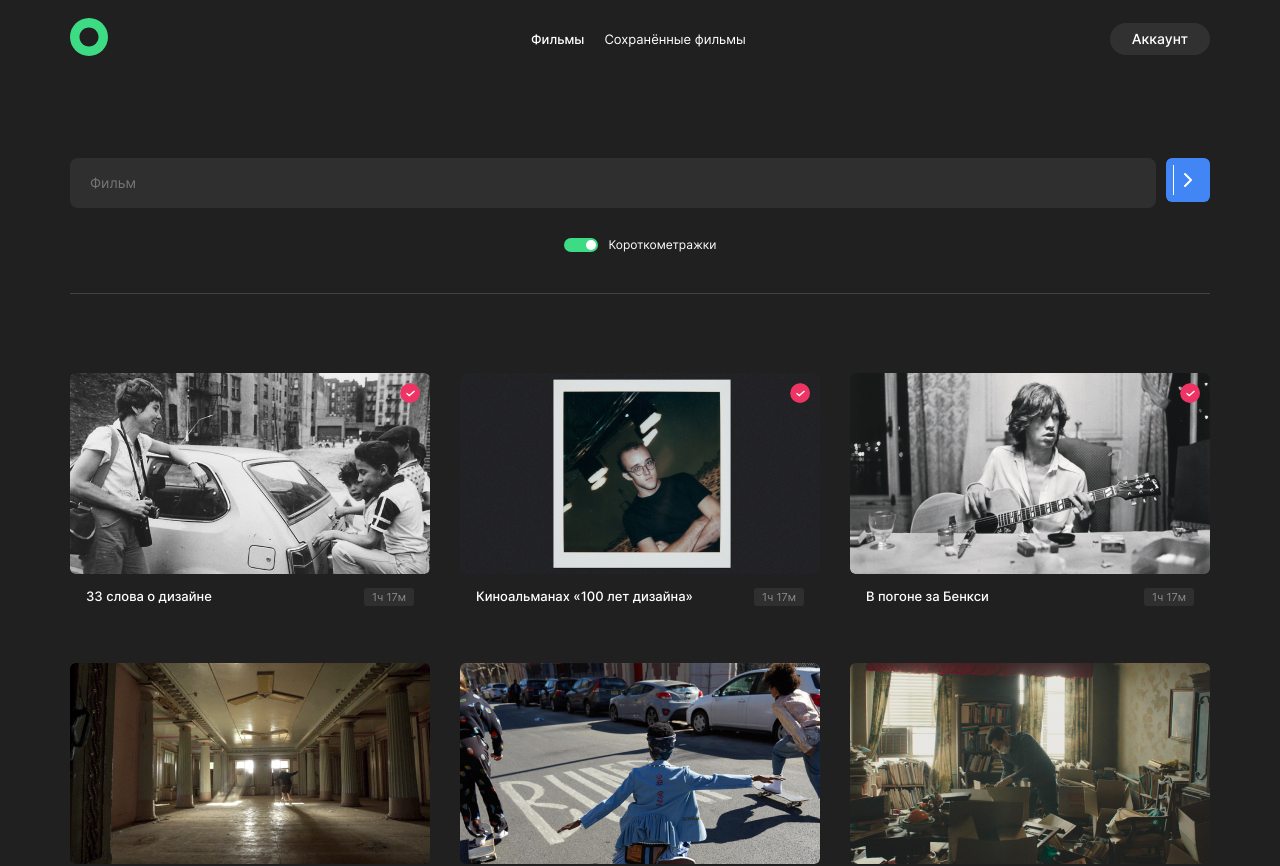
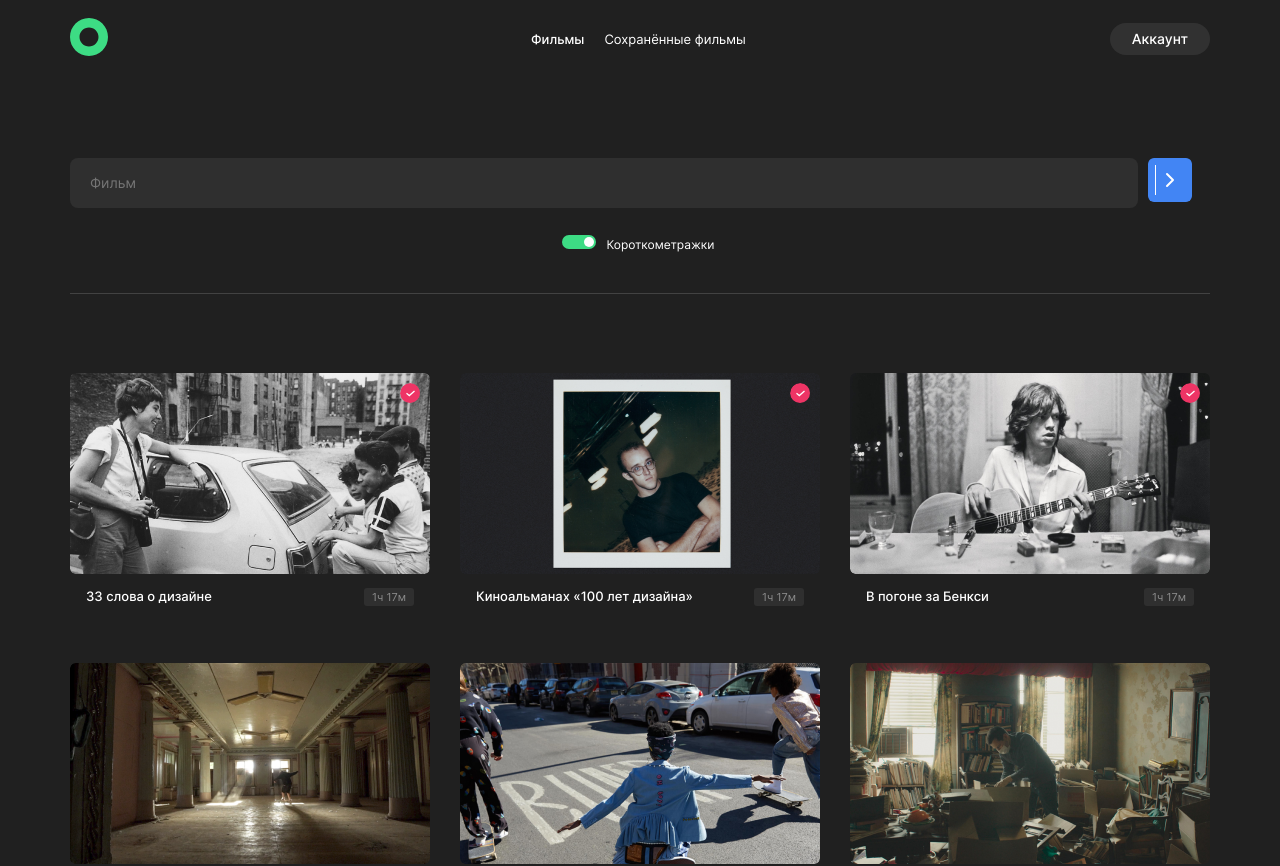
Before and after one commit to marseliine/movies-explorer-frontend, a React (Create React App) app: page /movies in a window 1280 px wide. Shown: the top 866 px of the page. Built offline with nearby package versions, Linux system fonts and the light colour scheme.

Commit message:
Update Search.css

```diff
--- a/src/components/Search/Search.css
+++ b/src/components/Search/Search.css
@@ -55,7 +55,7 @@
 }
 
 .search__btn {
-  margin: 0;
+  margin-right: 18px;
   padding: 8px 10px;
   font-size: 11px;
   line-height: 18px;
@@ -94,6 +94,8 @@
   cursor: pointer;
   display: inline-block;
   position: relative;
+  margin-top: -7px;
+  margin-left: -4px;
   transition: background .2s ease-out;
 }
 
```
